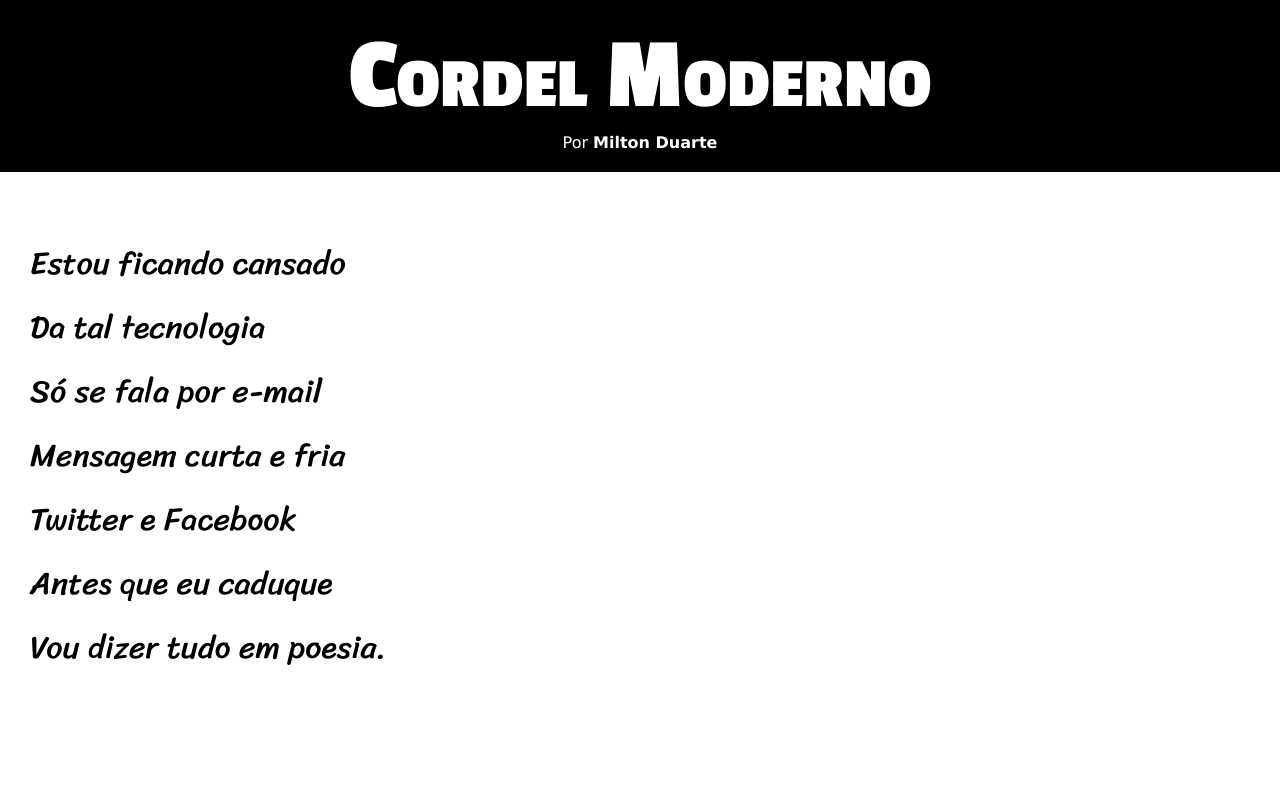
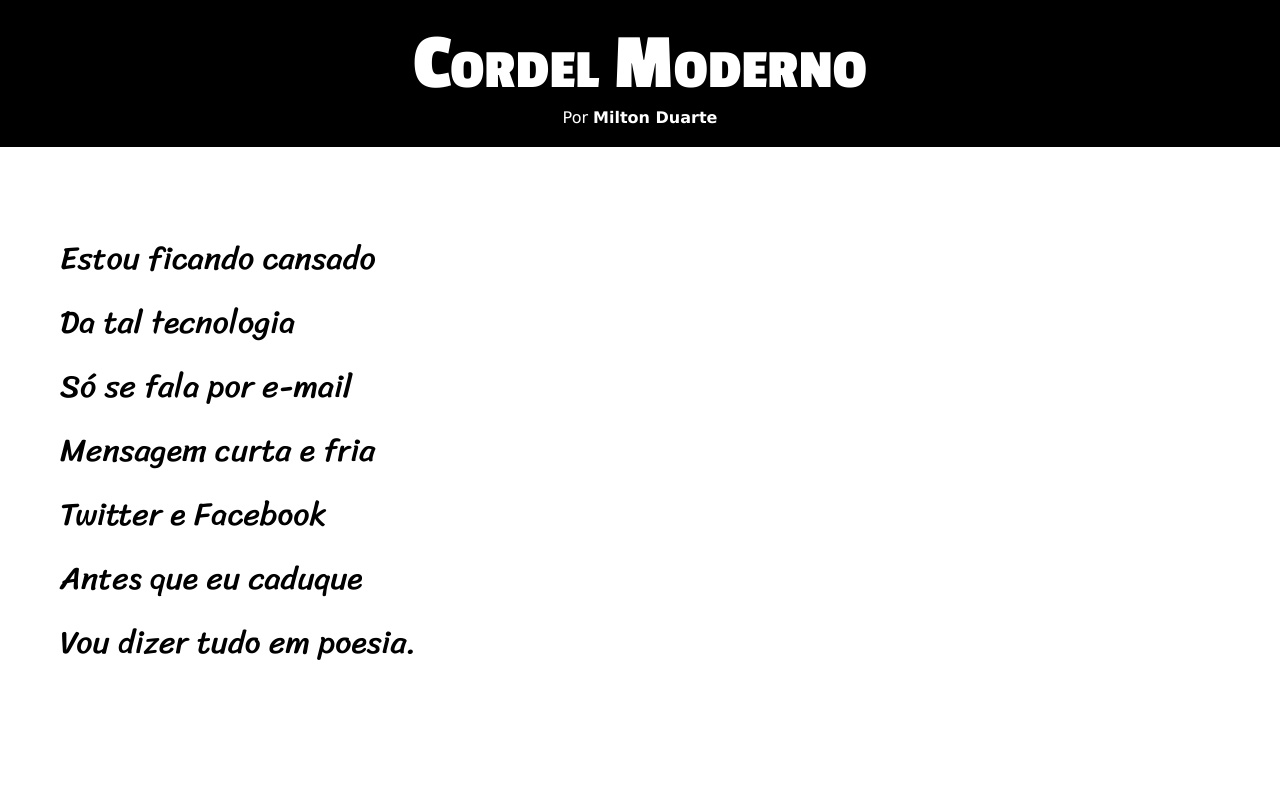
Before and after one commit to Badush69/projeto-cordel, a plain HTML site: page index.html in a window 1280 px wide. Shown: the top 800 px of the page. Drawn offline with Linux system fonts and the light colour scheme.

Commit message:
Update style.css

```diff
--- a/estilo/style.css
+++ b/estilo/style.css
@@ -26,7 +26,7 @@ header{
 
 header h1{
     font-family: var(--fonte-titulo);
-    font-size: 8vw;
+    font-size: 5em;
     font-variant: small-caps;
 }
 
@@ -51,7 +51,7 @@ section{
     line-height: 2em;
     padding-left: 30px;
     font-family: var(--fonte-padrão);
-    font-size: 2.5vw;
+    font-size: 2em;
 }
 
 section p{
@@ -59,7 +59,6 @@ section p{
 }
 
 .normal{
-    padding: 60px 0px;
     background-color: white;
     color: black;
 }
```
